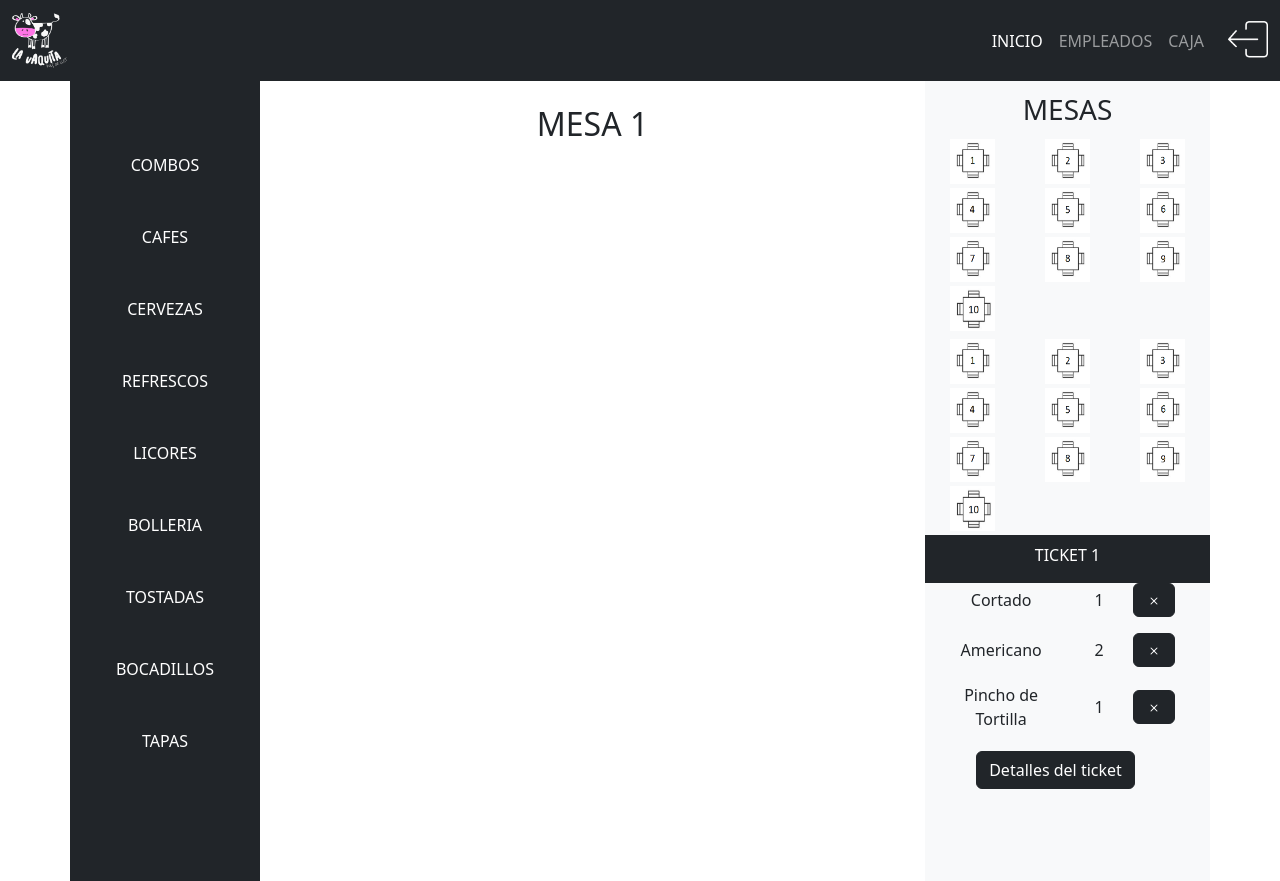
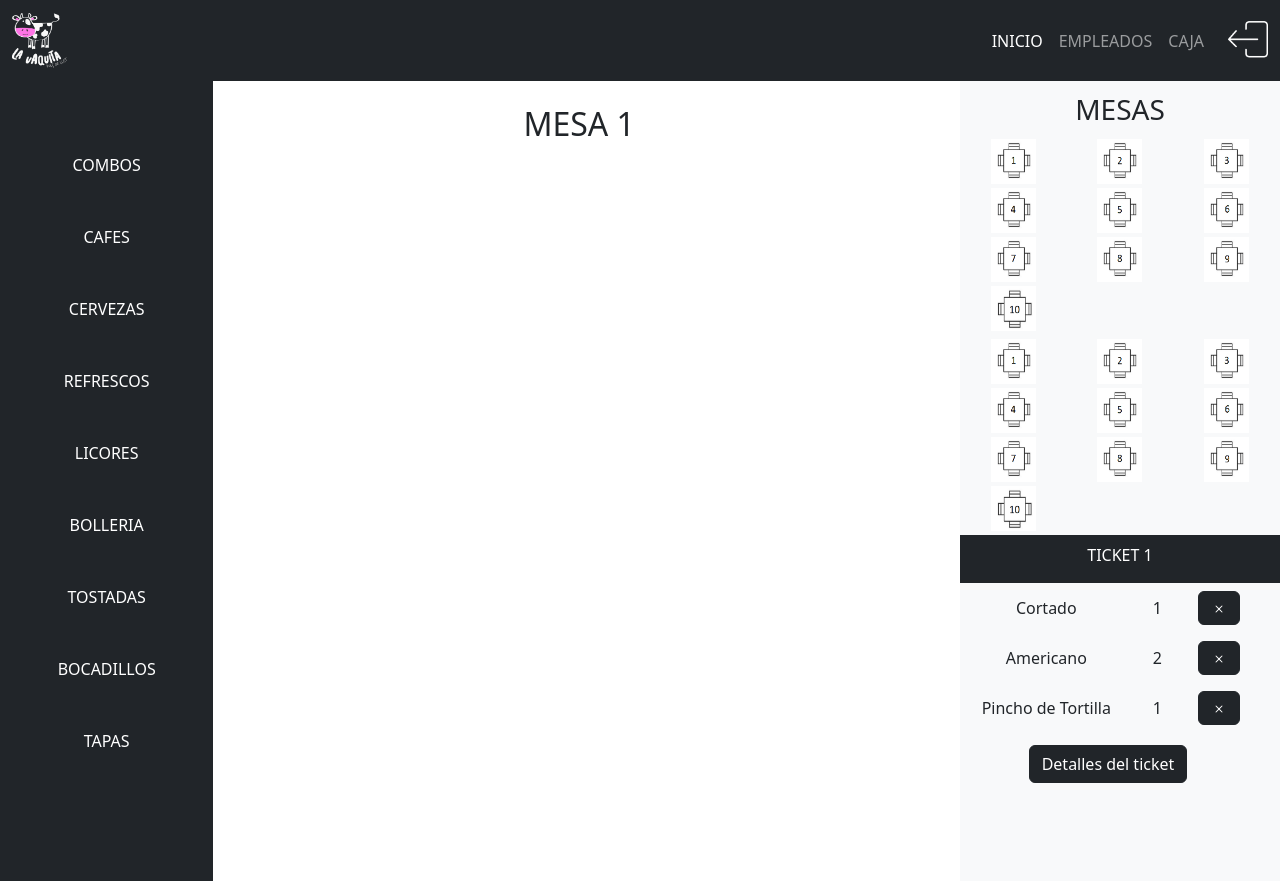
Before and after one commit to KiksoS/TPVproyect, a PHP site: page / in a window 1280 px wide. Run offline with PHP 8.4, Linux system fonts and the light colour scheme; the visitor is signed in with stand-in values (Sample User, id 1); data comes from the database, SQL or seed files in the repository; some libraries are stand-ins or nearby versions.

Commit message:
añadida barra de scroll central

```diff
--- a/Assets/css/index.css
+++ b/Assets/css/index.css
@@ -71,20 +71,10 @@
 
 /* --------------------------------centro----------------------------------- */
 
-.tarjetas {
-  padding-top: 20px;
+.overflow-y-auto {
+    scroll-behavior: smooth; /* Desplazamiento suave */
+    scrollbar-gutter: stable; /* Evita que el contenido "salte" cuando aparece la barra */
 }
-
-
-.centro {
-  border-right: 2px solid black;
-}
-
-
-h1 {
-  padding-top: 100px;
-}
-
 
 /* --------------------------------EMPLEADOS----------------------------------- */
 
--- a/index.php
+++ b/index.php
@@ -27,7 +27,7 @@ $tickRepository = new TicketRepository;
 	<title>La vaquita</title>
 </head>
 
-<body>
+<body class="vh-100 d-flex flex-column overflow-hidden">
 	<header>
 		<!-- nav -->
 		<nav class="navbar navbar-expand-lg bg-dark lateral" data-bs-theme="dark">
@@ -76,9 +76,8 @@ $tickRepository = new TicketRepository;
 	</header>
 
 	<!-- MAIN -->
-	<main>
-		<div class="container">
-			<div class="row text-center min-vh-100">
+	<main class="container-fluid flex-grow-1">
+		<div class="row vh-100 ">
 			<!-- LATERAL -->
 			<div class="col-12 col-md-3 col-lg-2 bg-dark">
 				<ul class="list-unstyled mt-4 lateral">
@@ -91,9 +90,8 @@ $tickRepository = new TicketRepository;
 				</ul>
 			</div>
 			<!-- CENTRO -->
-				<div class="col-12 col-md-8 col-lg-7">
-					<div class="container py-4">
-						<div class="row text-center ">
+			<div class="col-12 col-md-8 col-lg-7 h-100 overflow-y-auto" style="padding-bottom: 8rem;">
+					<div class="row text-center g-4 m-0">
 						<?php
 						if ($mesa == "") {
 
@@ -104,7 +102,6 @@ $tickRepository = new TicketRepository;
 						}
 
 						?>
-						</div>
 					</div>
 			</div>
 			<!-- ASIDE -->
@@ -138,7 +135,7 @@ $tickRepository = new TicketRepository;
 					<div class="col-12 text-center bg-dark text-white pt-2">
 						<p>TICKET<?php print "   $idTicket" ?></p>
 					</div>
-						<div class="row ticket text-center">
+					<div class="row ticket text-center mt-2">
 						<div class="col flex-column ">
 							<?php print $tickRepository->drawPreticket($idTicket) ?>
 
```
Lines whose indentation alone changed are shown as unchanged.
